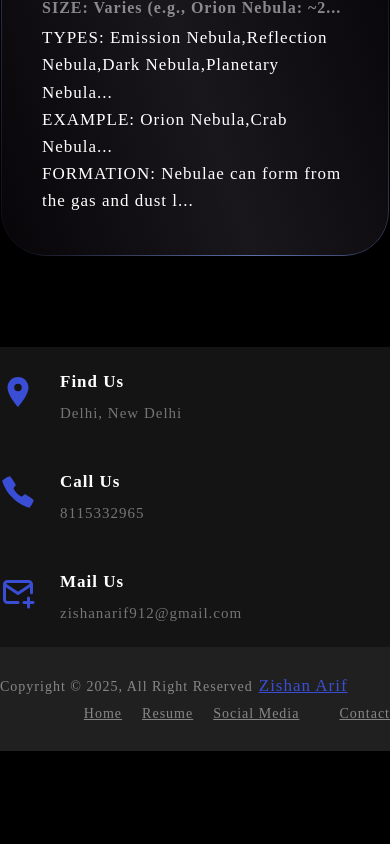
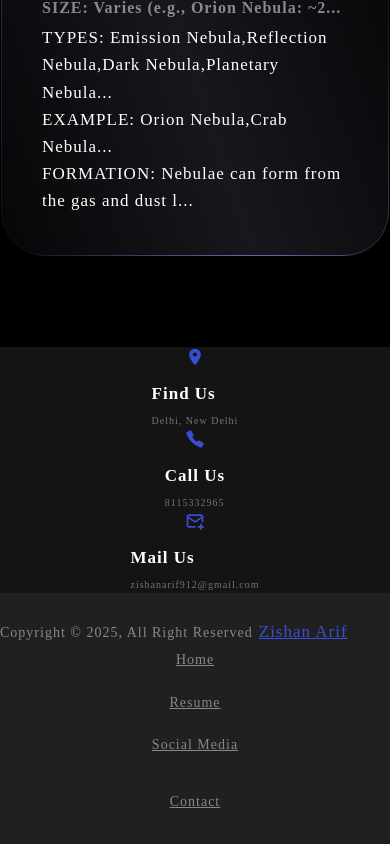
Before and after one commit to ZISHANARIF/Infinite_Quests, a React (Vite) app: page / in a window 390 px wide. Shown: the part 5386-6230 px from the top of the page. Before the commit the page ends 6137 px from the top, so only its background shows below. Built offline with nearby package versions, Linux system fonts and the light colour scheme.

Commit message:
Updated files with latest changes

```diff
--- a/src/App.css
+++ b/src/App.css
@@ -393,6 +393,75 @@ ul {
   font-size: 14px;
   color: #878787;
 }
+@media (max-width: 1024px) {
+  .footer-contact {
+    flex-direction: column; /* Stack items vertically on medium screens */
+    height: auto; /* Let content adjust height */
+    gap: 1rem; /* Reduce gap between elements */
+  }
+
+  .footer-contact .icon {
+    font-size: 2.8rem; /* Smaller icons on tablets */
+  }
+
+  .footer-contact-text p {
+    font-size: 1.3rem; /* Adjust text size */
+  }
+
+  .footer-menu ul {
+    justify-content: center; /* Center items on tablets */
+    flex-wrap: wrap; /* Allow wrapping of menu items */
+  }
+
+  .footer-menu li {
+    margin-left: 10px; /* Reduce space between menu items */
+    margin-bottom: 10px; /* Add space between items if they wrap */
+  }
+}
+
+@media (max-width: 768px) {
+  .footer-contact {
+    height: auto;
+    gap: 1rem;
+  }
+
+  .footer-contact-text p {
+    font-size: 1.2rem; /* Smaller font size on small screens */
+  }
+
+  .footer-menu ul {
+    flex-direction: column; /* Stack menu items vertically */
+    align-items: center; /* Center items */
+  }
+
+  .footer-menu li {
+    margin-left: 0; /* Remove horizontal margin */
+    margin-bottom: 15px; /* Add vertical margin */
+  }
+}
+
+@media (max-width: 480px) {
+  .footer-contact {
+    height: auto;
+    gap: 0.8rem;
+  }
+
+  .footer-contact .icon {
+    font-size: 2rem; /* Smaller icons on mobile */
+  }
+
+  .footer-contact-text p {
+    font-size: 1rem; /* Even smaller text on mobile */
+  }
+
+  .footer-menu ul {
+    padding: 0;
+  }
+
+  .footer-menu li {
+    margin-left: 0; /* Remove margin for better spacing */
+  }
+}
 
 /* ---------------
 country Card
```
